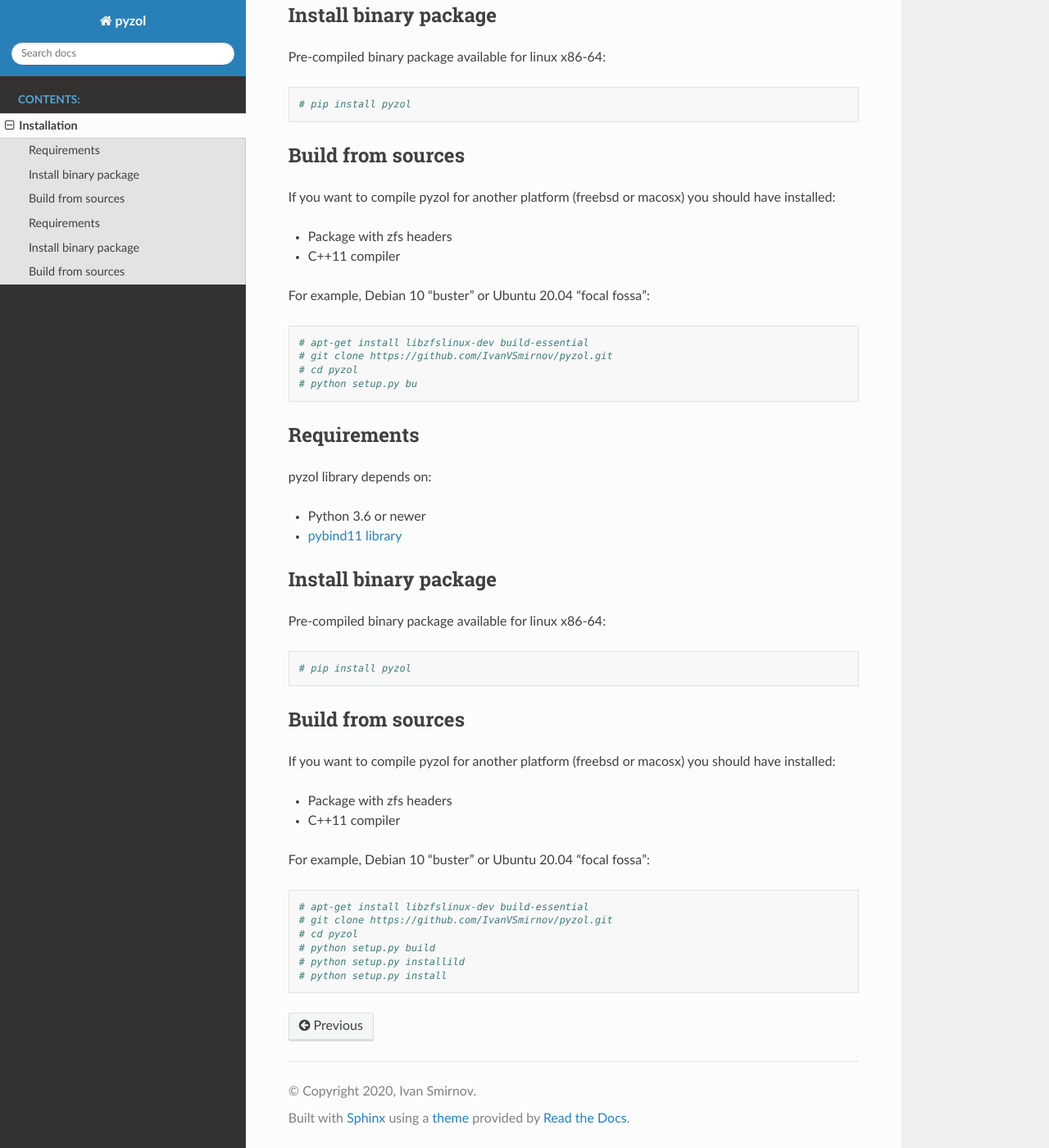
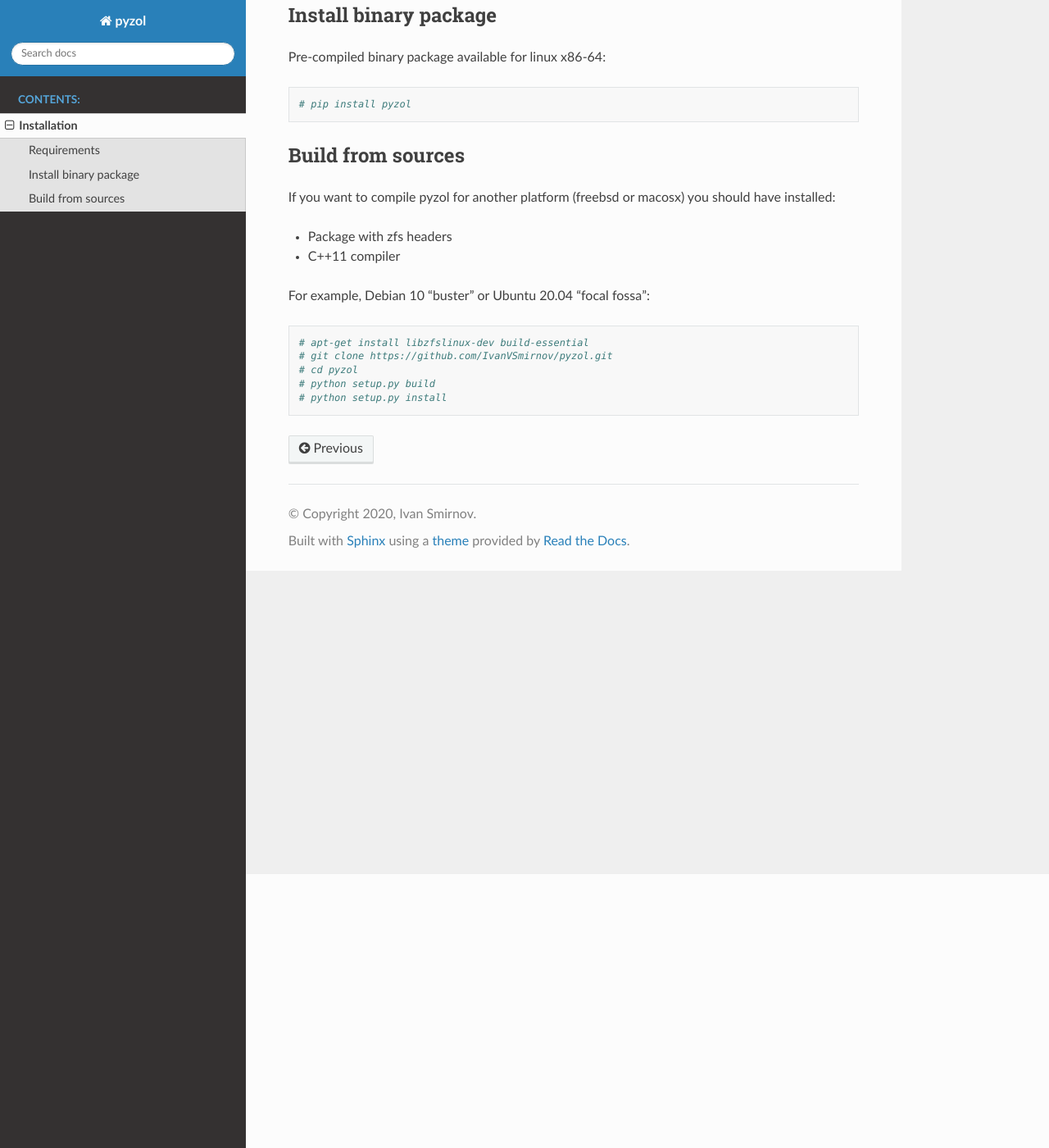
Before and after one commit to IvanVSmirnov/pyzol, a Sphinx documentation site: the page built from doc/source/pages/installation.rst, in a window 1280 px wide and 1400 px high, scrolled down 334 px. Shown: the whole window at 82% size. Built offline with Sphinx 7.4.7 and the Read the Docs theme 2.0.0, drawn with Linux system fonts in a browser that asks for light colours.

Commit message:
Typo fixed

```diff
--- a/doc/source/pages/installation.rst
+++ b/doc/source/pages/installation.rst
@@ -1,6 +1,5 @@
 Installation
 ================================================================================
-
 
 Requirements
 --------------------------------------------------------------------------------
@@ -32,37 +31,5 @@ For example, Debian 10 "buster" or Ubuntu 20.04 "focal fossa":
     # apt-get install libzfslinux-dev build-essential
     # git clone https://github.com/IvanVSmirnov/pyzol.git
     # cd pyzol
-    # python setup.py bu
-Requirements
---------------------------------------------------------------------------------
-pyzol library depends on:
-
-* Python 3.6 or newer
-* `pybind11 library <https://github.com/pybind/pybind11>`_
-
-
-Install binary package
---------------------------------------------------------------------------------
-Pre-compiled binary package available for linux x86-64:
-::
-
-    # pip install pyzol
-
-
-Build from sources
---------------------------------------------------------------------------------
-If you want to compile pyzol for another platform (freebsd or macosx) you should have installed:
-
-* Package with zfs headers
-* C++11 compiler
-
-
-For example, Debian 10 "buster" or Ubuntu 20.04 "focal fossa":
-::
-
-    # apt-get install libzfslinux-dev build-essential
-    # git clone https://github.com/IvanVSmirnov/pyzol.git
-    # cd pyzol
     # python setup.py build
-    # python setup.py installild
     # python setup.py install
```
Also changed, not shown: README.rst (+0 -32 lines).
